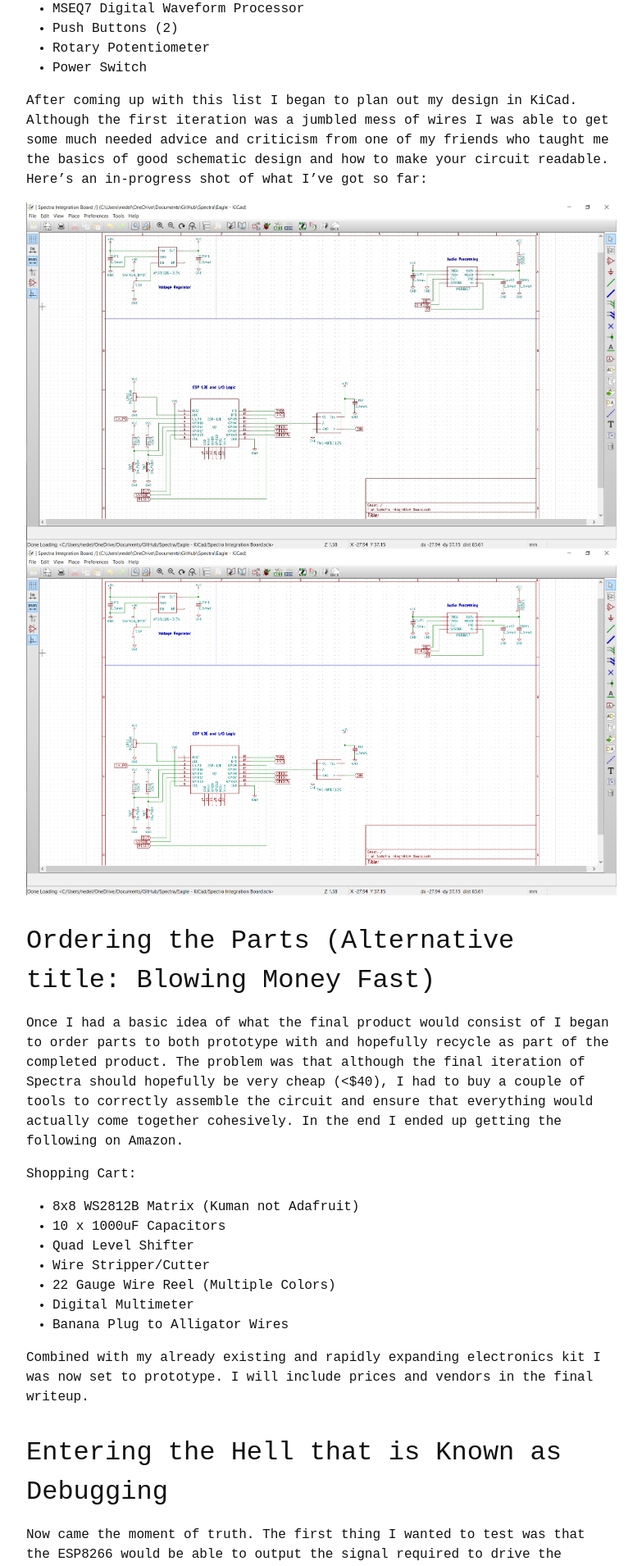
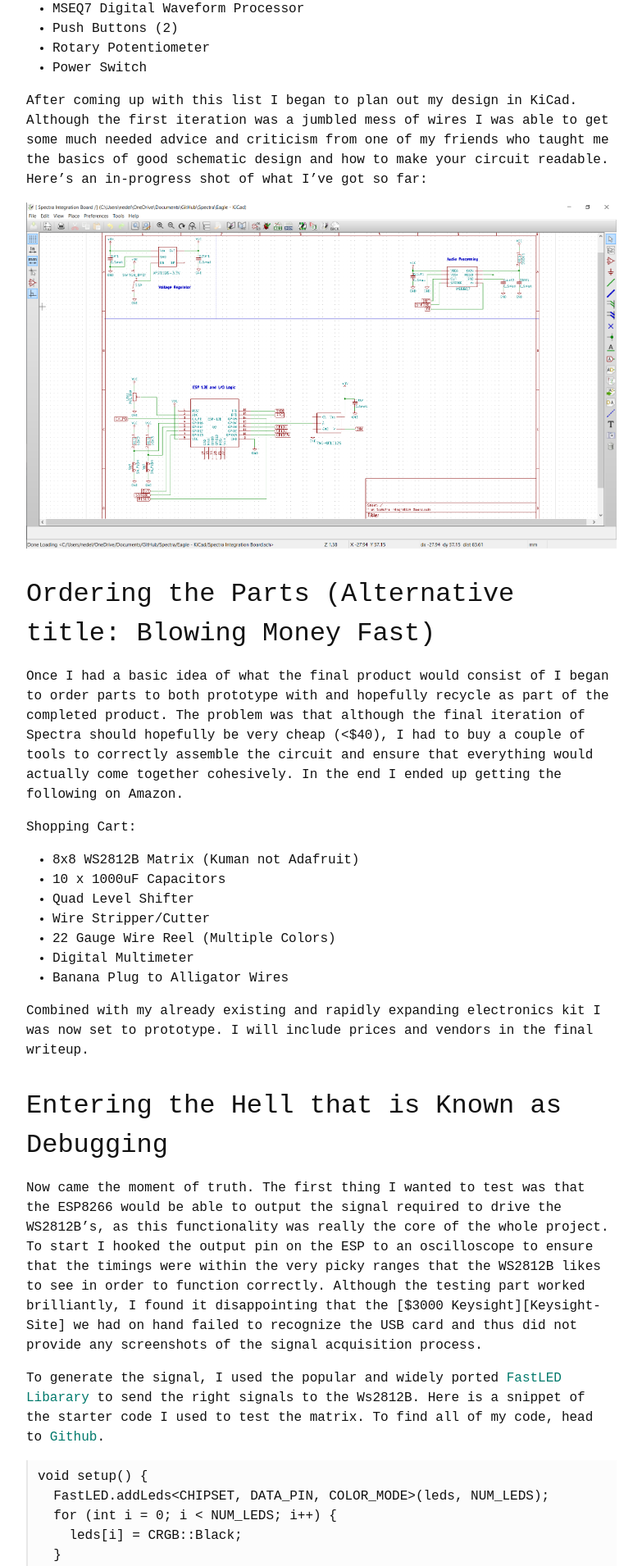
Before and after one commit to epellis/epellis.github.io, a Jekyll site: the page built from _posts/2017-01-02-project-spectra-part-2.md, in a window 1280 px wide. Shown: the part 950-2860 px from the top of the page at 82% size, without its empty margins (248-1031 px from the left). Built offline with Jekyll 4.4.1, drawn with Linux system fonts in a browser that asks for light colours; some web fonts are replaced.

Commit message:
Changed some file names for the sake of bugfixing

```diff
--- a/_posts/2017-01-02-project-spectra-part-2.md
+++ b/_posts/2017-01-02-project-spectra-part-2.md
@@ -43,8 +43,7 @@
 schematic design and how to make your circuit readable. Here's an in-progress
 shot of what I've got so far:
 
-![]({{site.baseurl}}/images/SpectraTesting/KiCad.jpg)
-![]({{site.baseurl}}/images/SpectraTesting/KiCad.png)
+![]({{site.baseurl}}/images/SpectraTesting/kiCad.PNG)
 
 ## Ordering the Parts (Alternative title: Blowing Money Fast)
 
```
